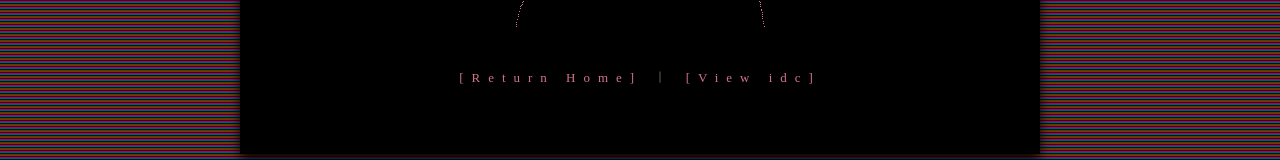
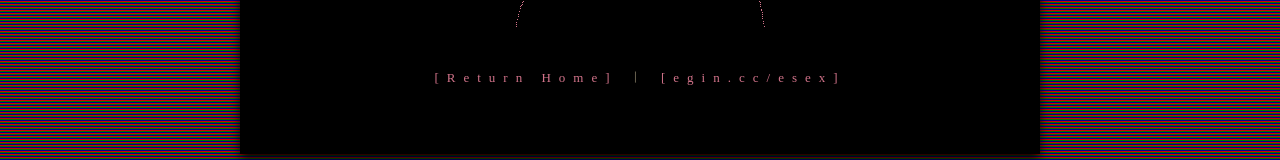
Before and after one commit to ssl-vpc/ssl-vpc.github.io, a plain HTML site: page vpc.html in a window 1280 px wide. Shown: the part 1482-1642 px from the top of the page. Drawn offline with Linux system fonts and the light colour scheme.

Commit message:
Update vpc.html

```diff
--- a/vpc.html
+++ b/vpc.html
@@ -59,7 +59,7 @@ body {
   <br><br>
   <img src="images/1.gif" alt="lain">
   <br><br>
-  <p><a href="index.html">[Return Home]</a> ︱ <a href="idc.html">[View idc]</a></p>
+  <p><a href="index.html">[Return Home]</a> ︱ <a href="/esex/index.html">[egin.cc/esex]</a></p>
   <br><br><br>
 </div>
 
```
